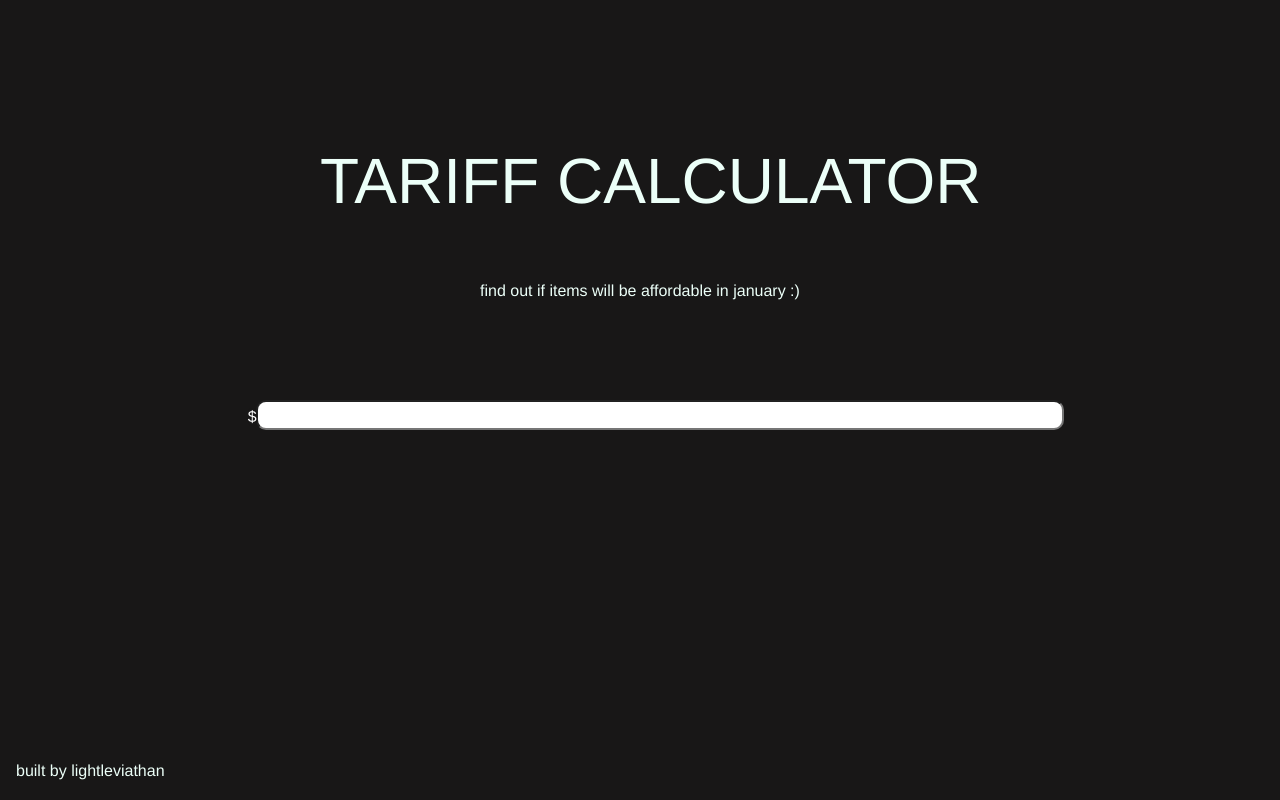
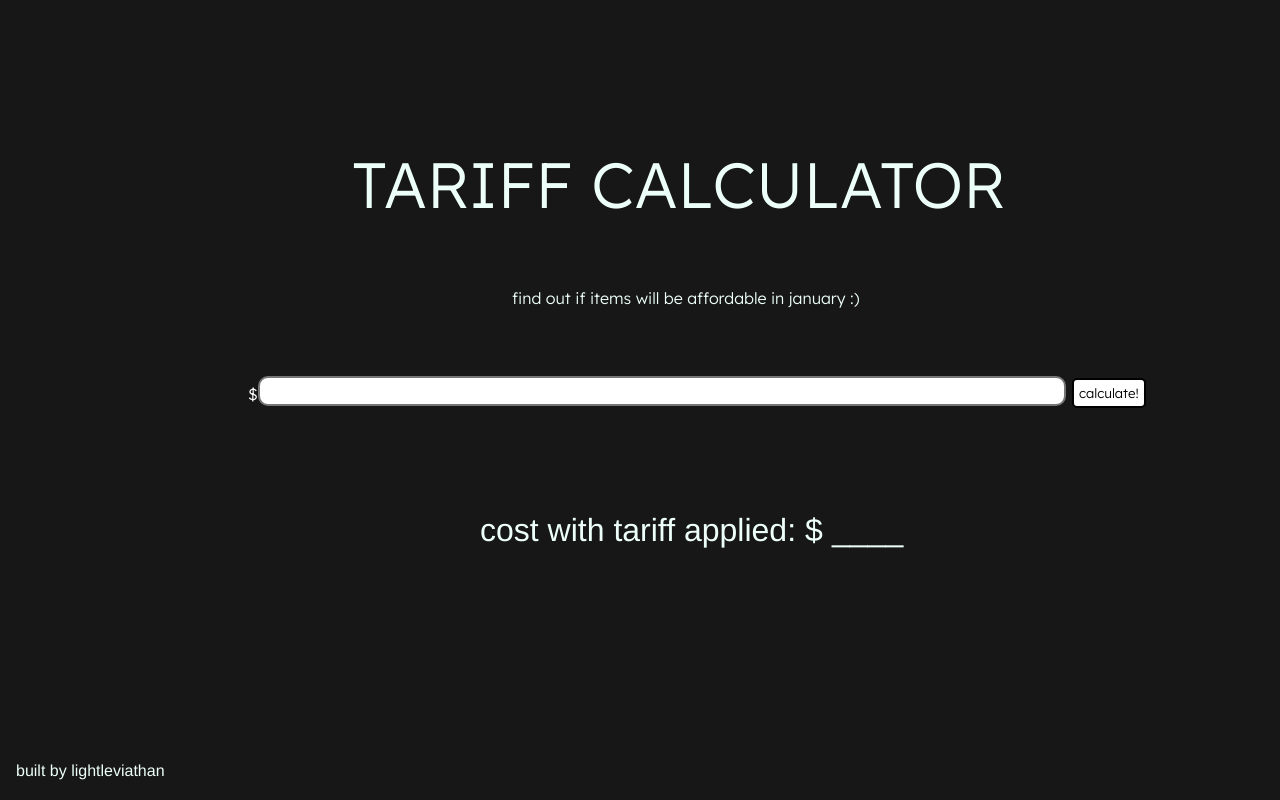
Before and after one commit to lightleviathan0/tariff_calc, a website: page index.html in a window 1280 px wide. Drawn offline with Linux system fonts and the light colour scheme; a web font is replaced by a local one.

Commit message:
changed a lot of css :) i'm going to sleep now lol

```diff
--- a/index.html
+++ b/index.html
@@ -1,6 +1,9 @@
 <!doctype html>
     <html>
         <head>
+            <style>
+                @import url('https://fonts.googleapis.com/css2?family=Lexend:wght@300&display=swap');
+            </style>
             <link rel="preconnect" href="https://fonts.googleapis.com">
             <link rel="preconnect" href="https://fonts.gstatic.com" crossorigin>
             <link href="https://fonts.googleapis.com/css2?family=Doto:wght,ROND@500,100&display=swap" rel="stylesheet">
@@ -11,20 +14,40 @@
         <title>tariff calc made by light</title>
 
         <p style="font-family: 'Doto', Helvetica; font-size: 1rem; position: absolute; bottom: 0.25rem; left: 1rem;">built by lightleviathan</p>
-        <div style="font-family: Helvetica; position: absolute; top: 5rem; left: 25%">
-            <p style="font-size: 4rem; left: 20%;">TARIFF CALCULATOR</p>
+        <div style="font-family: 'Lexend', Helvetica; position: absolute; top: 5rem; left: 22rem">
+            <p style="font-size: 4rem; left: 20rem;">TARIFF CALCULATOR</p>
             <p style="font-size: 1rem; margin-left: 10rem;">find out if items will be affordable in january :)</p>
         </div>
 
-        <div>
-
-            <input type="number" style="background-color: white; color: black; width: 50rem; height: 1.5rem; z-index: 20; position: absolute; left: 20vw; top: 50%; border-radius: 10px;">
-            <p style="font-family: Helvetica; color: white; z-index: 30; position: absolute; left: 19.35vw; top: 49%; border-radius: 10px;">$</p>
+        <div style="left: 15.5rem; top: 23rem; position: absolute;">
+            <input type="number" style=" font-family:'Lexend', Helvetica; background-color: white; color: black; width: 50rem; height: 1.5rem; z-index: 20; position: absolute; border-radius: 10px; margin-left: 0.75vw; margin-top: 1vh; border-style: solid;">
+            <p style="font-family: 'Lexend', Helvetica; color: white; z-index: 30; position: absolute; border-radius: 10px;">$</p>
+            <button style="
+            font-family: 'Lexend', Helvetica;
+            color: black;
+            background-color: white;
+            z-index: 30;
+            position: absolute;
+            border-radius: 5px;
+            margin-top: 1.2vh;
+            margin-left: 51.5rem;
+            padding: 5px;
+            border-style: solid;
+            "
+            onclick="calculate()">calculate!</button>
         </div>
+        <p style="font-family: Helvetica; font-size: 2rem; left: 30rem; top: 30rem; position: absolute;">cost with tariff applied: $</p>
+        <p style="font-family: Helvetica; font-size: 2rem; left: 52rem; top: 30rem; position: absolute;">____</p>
     </html>
     <style>
         * {
             background-color: #181717;
             color: #ECFFF8;
+
         }
     </style>
+    <script>
+        function calculate(){
+
+        }
+    </script>
```
